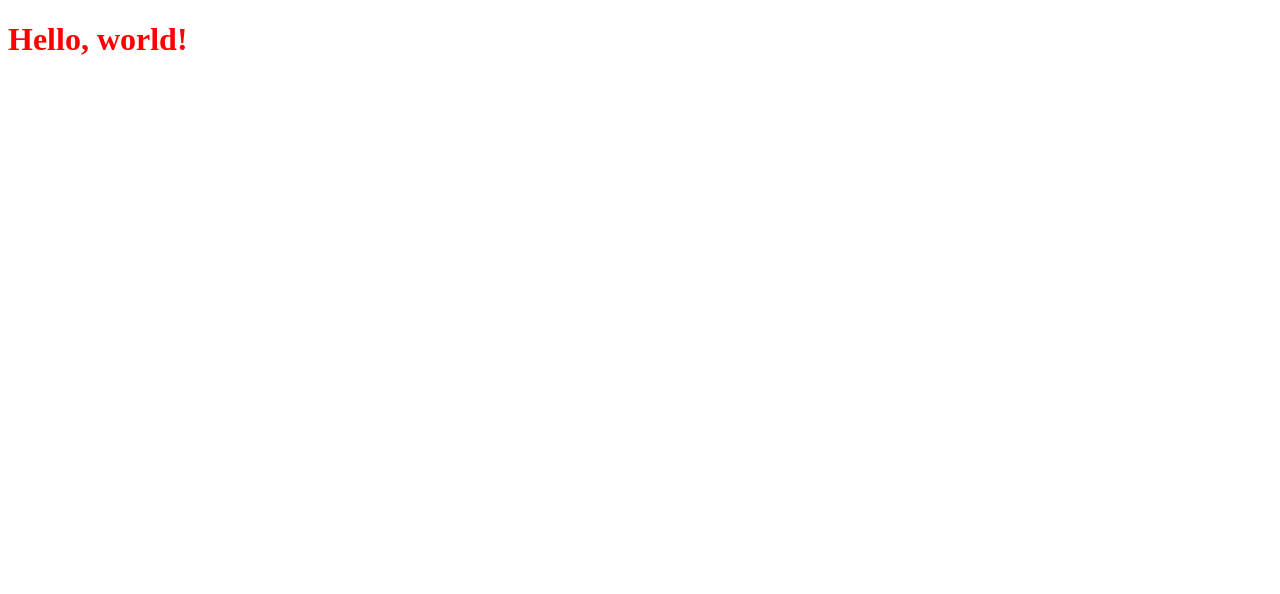
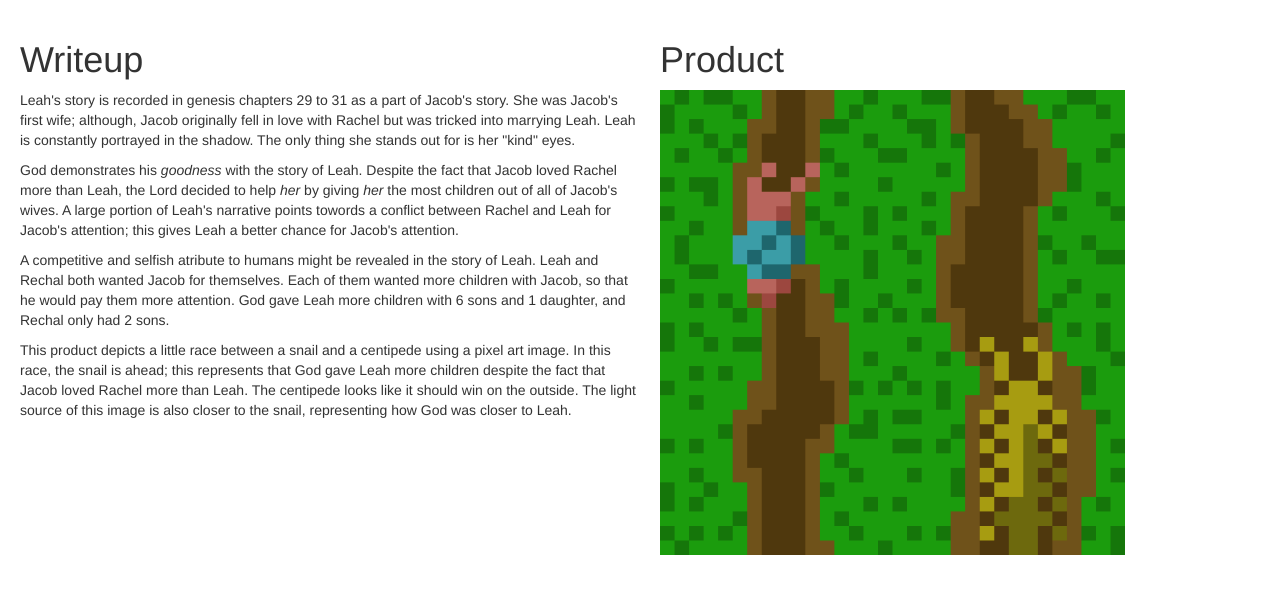
Before and after one commit to debobrad579/minor-character, a Flask app: page / in a window 1280 px wide. Before the commit the part shown is almost empty. Shown: the top 594 px of the page. Run offline with Flask 2, Linux system fonts and the light colour scheme; some libraries are stand-ins or nearby versions.

Commit message:
added product

```diff
--- a/static/styles.css
+++ b/static/styles.css
@@ -1,3 +1,17 @@
-h1 {
-    color: red;
+.grid-container {
+    margin: 20px;
+    display: grid;
+    grid-column-gap: 20px;
+    grid-template-columns: 50% 50%;
 }
+
+@media (max-width: 800px) {
+    .grid-container {
+        grid-template-columns: 100%;
+    }
+}
+
+img {
+    width: 75%;
+    height: auto;
+}
--- a/templates/index.html
+++ b/templates/index.html
@@ -4,10 +4,44 @@
     <meta charset="UTF-8">
     <meta http-equiv="X-UA-Compatible" content="IE=edge">
     <meta name="viewport" content="width=device-width, initial-scale=1.0">
-    <title>Document</title>
+    <title>Minor Character - Leah</title>
     <link href="{{ url_for('static', filename='styles.css') }}" rel="stylesheet" />
+    <link rel="stylesheet" href="https://maxcdn.bootstrapcdn.com/bootstrap/3.3.7/css/bootstrap.min.css" integrity="sha384-BVYiiSIFeK1dGmJRAkycuHAHRg32OmUcww7on3RYdg4Va+PmSTsz/K68vbdEjh4u" crossorigin="anonymous">
 </head>
 <body>
-    <h1>Hello, world!</h1>
+    <div class="grid-container">
+        <div>
+            <h1>Writeup</h1>
+            <p>
+                Leah's story is recorded in genesis chapters 29 to 31 as a part of Jacob's story.
+                She was Jacob's first wife; although,
+                Jacob originally fell in love with Rachel but was tricked into marrying Leah.
+                Leah is constantly portrayed in the shadow. The only thing she stands out for is her "kind" eyes.
+            </p>
+            <p>
+                God demonstrates his <i>goodness</i> with the story of Leah. Despite the fact that Jacob loved Rachel more than Leah,
+                the Lord decided to help <i>her</i> by giving <i>her</i> the most children out of all of Jacob's wives.
+                A large portion of Leah's narrative points towords a conflict between Rachel and Leah for Jacob's attention;
+                this gives Leah a better chance for Jacob's attention.
+            </p>
+            <p>
+                A competitive  and selfish atribute to humans might be revealed in the story of Leah.
+                Leah and Rechal both wanted Jacob for themselves. Each of them wanted more children with Jacob,
+                so that he would pay them more attention. God gave Leah more children with 6 sons and 1 daughter,
+                and Rechal only had 2 sons.
+            </p>
+            <p>
+                This product depicts a little race between a snail and a centipede using a pixel art image.
+                In this race, the snail is ahead; this represents that God gave Leah more children
+                despite the fact that Jacob loved Rachel more than Leah. The centipede looks like it should
+                win on the outside. The light source of this image is also closer to the snail,
+                representing how God was closer to Leah.
+            </p>
+        </div>
+        <div>
+            <h1>Product</h1>
+            <img src="{{ url_for('static', filename='product.png') }}">
+        </div>
+    </div>
 </body>
 </html>
```
Also changed, not shown: static/product.png (added).
